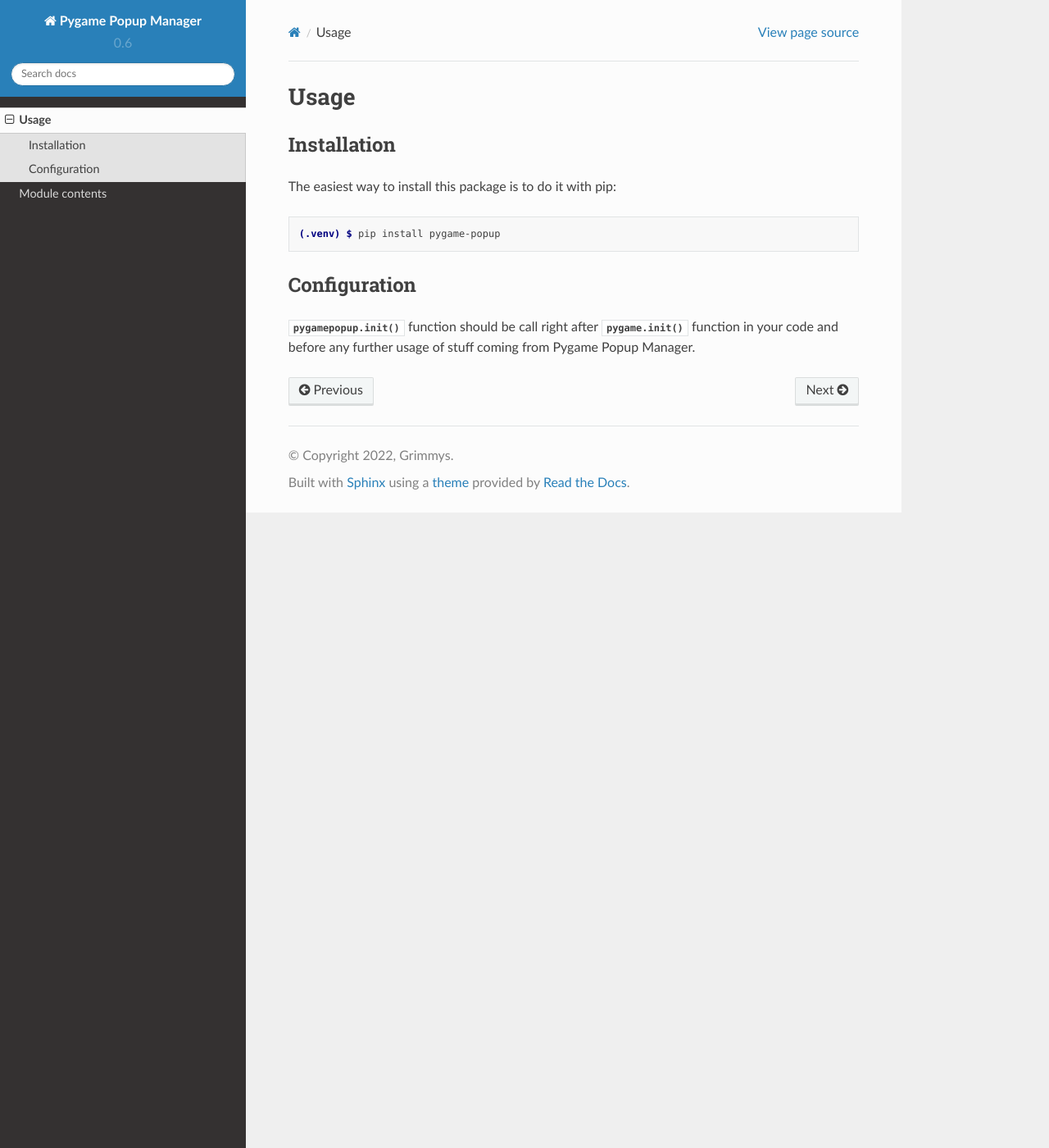
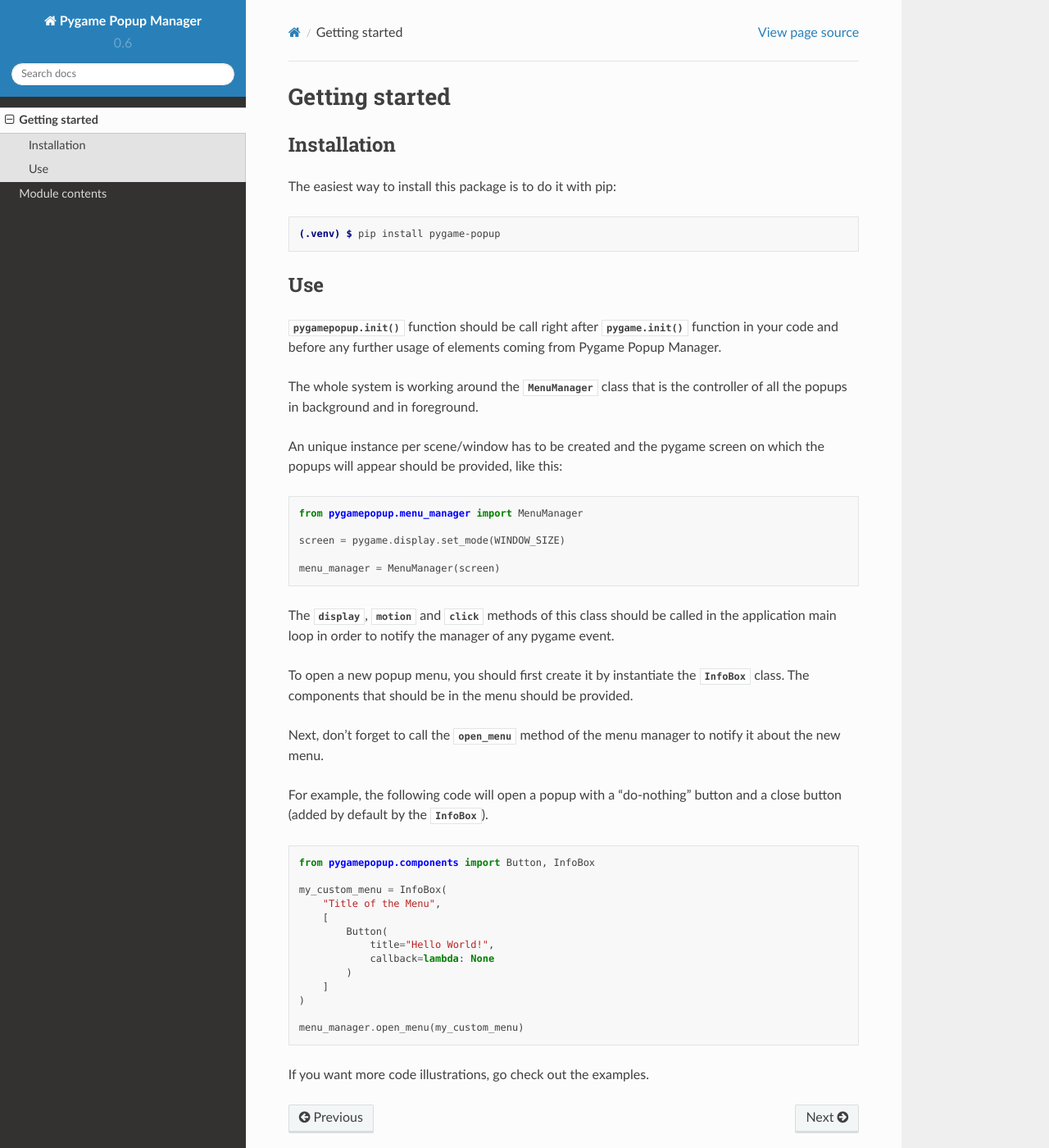
Before and after one commit to Grimmys/pygame_popup_manager, a Sphinx documentation site: the page built from docs/source/usage.rst, in a window 1280 px wide and 1400 px high. Shown: the whole window at 82% size. Built offline with Sphinx 7.4.7 and the Read the Docs theme 2.0.0, drawn with Linux system fonts in a browser that asks for light colours.

Commit message:
Add more documentation for basic usage.

```diff
--- a/docs/source/usage.rst
+++ b/docs/source/usage.rst
@@ -1,5 +1,5 @@
-Usage
-=====
+Getting started
+===============
 
 Installation
 ------------
@@ -10,8 +10,47 @@
 
    (.venv) $ pip install pygame-popup
 
-Configuration
+Use
 -------------
 
 :func:`pygamepopup.init` function should be call right after
-:func:`pygame.init` function in your code and before any further usage of stuff coming from Pygame Popup Manager.
+:func:`pygame.init` function in your code and before any further usage of elements coming from Pygame Popup Manager.
+
+The whole system is working around the :class:`MenuManager <pygamepopup.menu_manager.MenuManager>` class that is the controller of all the popups in background and in foreground.
+
+An unique instance per scene/window has to be created and the pygame screen on which the popups will appear should be provided, like this:
+
+.. code-block:: python
+
+    from pygamepopup.menu_manager import MenuManager
+
+    screen = pygame.display.set_mode(WINDOW_SIZE)
+
+    menu_manager = MenuManager(screen)
+
+The :meth:`display <pygamepopup.menu_manager.MenuManager.display>`, :meth:`motion <pygamepopup.menu_manager.MenuManager.motion>` and :meth:`click <pygamepopup.menu_manager.MenuManager.click>` methods of this class should be called in the application main loop in order to notify the manager of any pygame event.
+
+To open a new popup menu, you should first create it by instantiate the :class:`InfoBox <pygamepopup.components.info_box.InfoBox>` class.
+The components that should be in the menu should be provided.
+
+Next, don't forget to call the :meth:`open_menu <pygamepopup.menu_manager.MenuManager.open_menu>` method of the menu manager to notify it about the new menu.
+
+For example, the following code will open a popup with a "do-nothing" button and a close button (added by default by the :class:`InfoBox <pygamepopup.components.info_box.InfoBox>`).
+
+.. code-block:: python
+
+    from pygamepopup.components import Button, InfoBox
+
+    my_custom_menu = InfoBox(
+        "Title of the Menu",
+        [
+            Button(
+                title="Hello World!",
+                callback=lambda: None
+            )
+        ]
+    )
+
+    menu_manager.open_menu(my_custom_menu)
+
+If you want more code illustrations, go check out the examples.
```
Also changed, not shown: README.md (+3 -3 lines).
